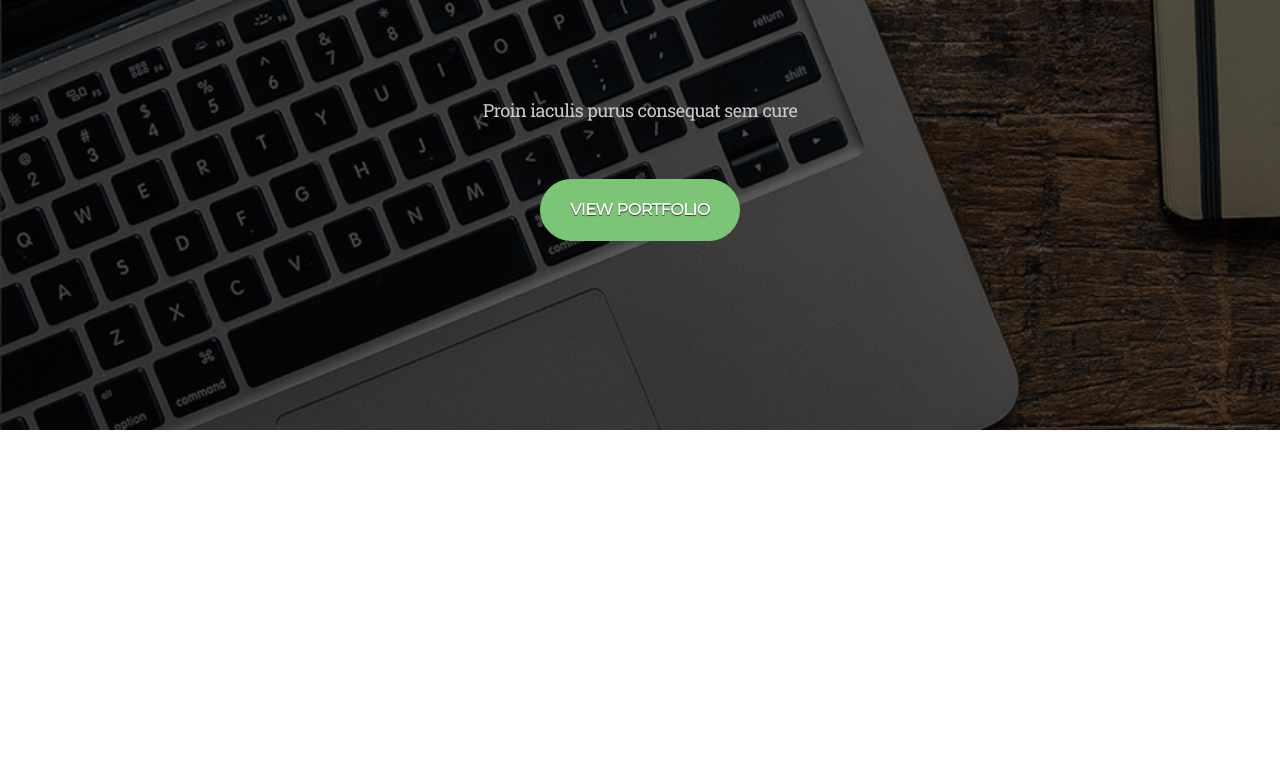
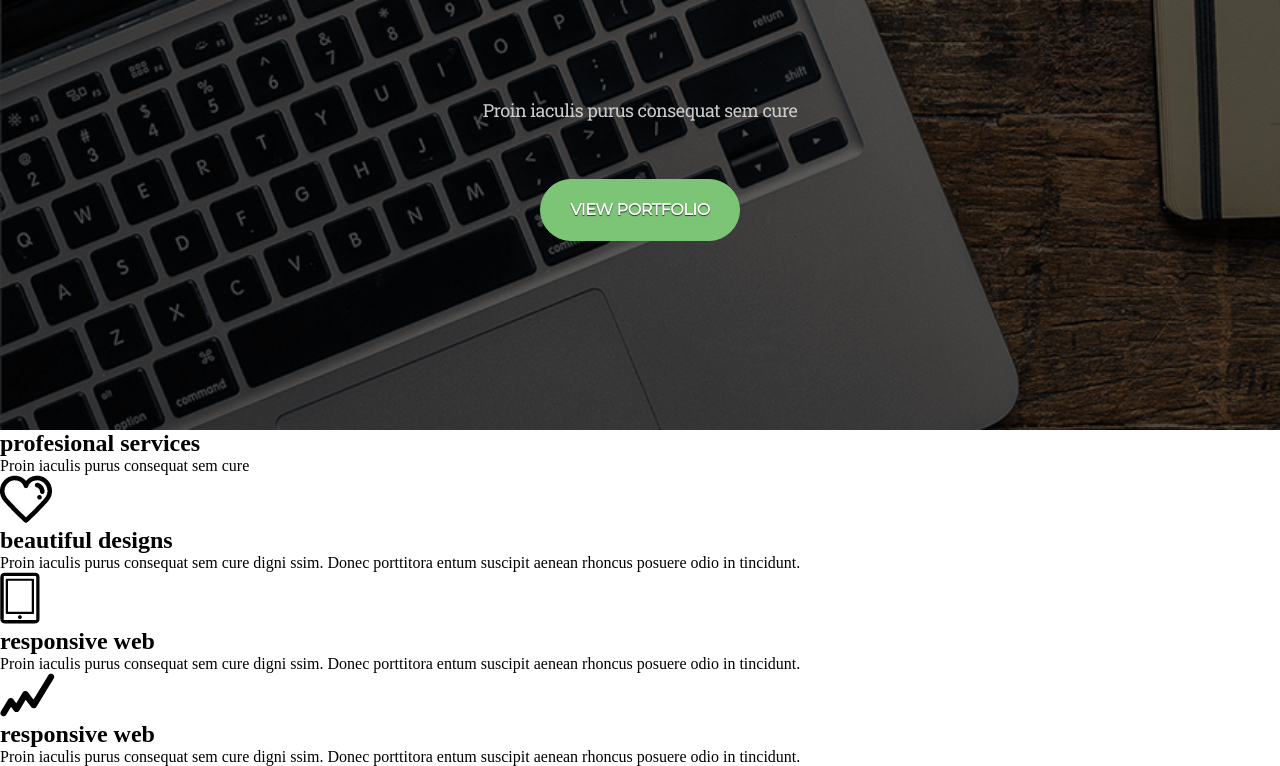
Before and after one commit to KrzysztofSiek93/WeeklyWebDevChallange-3, a plain HTML site: page index.html in a window 1280 px wide. Shown: the part 460-1226 px from the top of the page. Before the commit the page ends 890 px from the top, so only its background shows below. Drawn offline with Linux system fonts and the light colour scheme.

Commit message:
html section services

```diff
--- a/css/style.css
+++ b/css/style.css
@@ -177,6 +177,7 @@ font-family: 'Roboto Slab', serif;*/
 .button:active {
   background-color: #3e8e41;
   box-shadow: 0 15px #666;
+  color: black;
 
 }
 
--- a/index.html
+++ b/index.html
@@ -32,7 +32,31 @@
      <button class="button--slider button">view portfolio</button>
   </section>
 
-  <section class="services" ></section>
+  <section class="services">
+     <h1 class="services__title h1__title">profesional services</h1>
+     <p class="services__text p__text">Proin iaculis purus consequat sem cure </p>
+       <article class="services__article artcile">
+           <img src="img/Icon_Heart.png" alt="" class="article__image">
+           <h2 class="article__title h2__title">beautiful designs</h2>
+           <p class="article__text text">Proin iaculis purus consequat sem cure
+            digni ssim. Donec porttitora entum suscipit
+            aenean rhoncus posuere odio in tincidunt.</p>
+       </article>
+       <article class="services__article artcile">
+        <img src="img/Icon_Mobile.png" alt="" class="article__image">
+        <h2 class="article__title h2__title">responsive web</h2>
+        <p class="article__text text">Proin iaculis purus consequat sem cure
+         digni ssim. Donec porttitora entum suscipit
+         aenean rhoncus posuere odio in tincidunt.</p>
+    </article>
+    <article class="services__article artcile">
+      <img src="img/Icon_Graph.png" alt="" class="article__image">
+      <h2 class="article__title h2__title">responsive web</h2>
+      <p class="article__text text">Proin iaculis purus consequat sem cure
+       digni ssim. Donec porttitora entum suscipit
+       aenean rhoncus posuere odio in tincidunt.</p>
+  </article>
+  </section>
   <section class="info" ></section>
   <section class="project" ></section>
   <section class="values"></section>
```
Also changed, not shown: img/Icon_Graph.png (added), img/Icon_Heart.png (added), img/Icon_Mobile.png (added).
